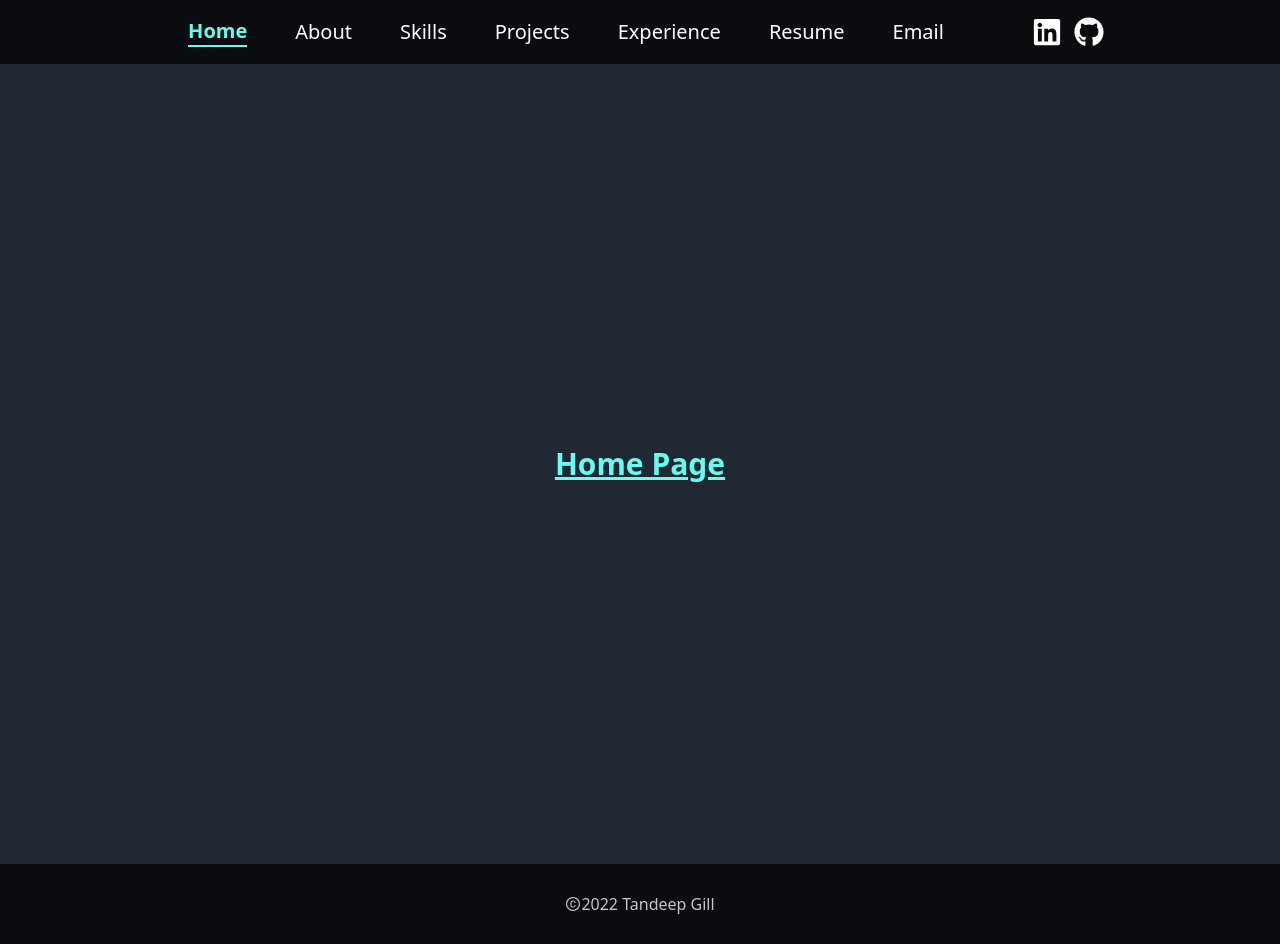
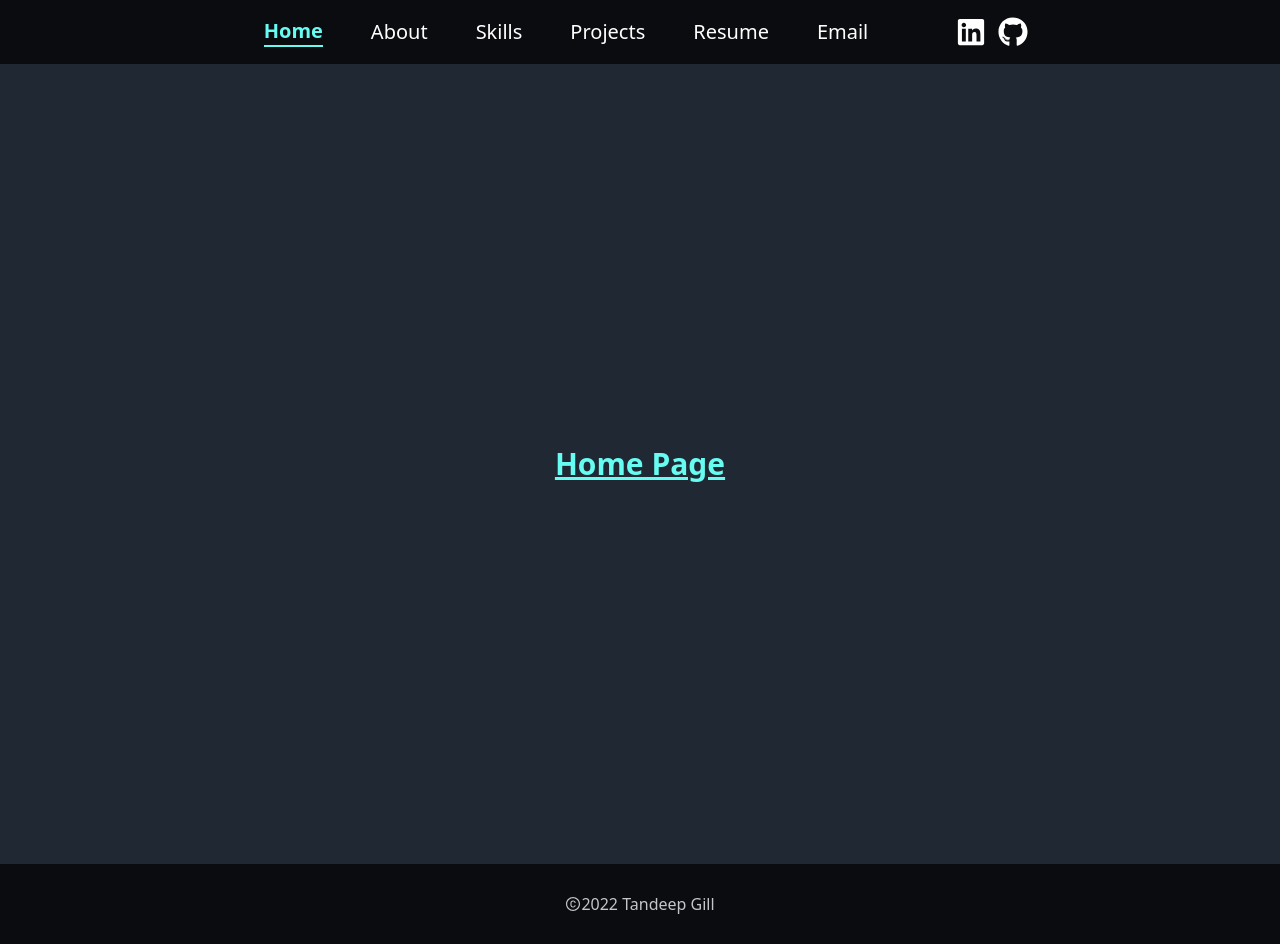
Before and after one commit to TandeepGill/Portfolio, a Next.js app: page / in a window 1280 px wide. Built offline with nearby package versions, Linux system fonts and the light colour scheme; a web font is replaced by a local one.

Commit message:
Removed Experience tab from header.

```diff
--- a/components/layout/header.js
+++ b/components/layout/header.js
@@ -37,11 +37,6 @@ const Header = () => {
       <NavItem
         title={'Projects'}
         route={'/projects'}
-        currentPage={currentPage}
-      />
-      <NavItem
-        title={'Experience'}
-        route={'/experience'}
         currentPage={currentPage}
       />
       <NavItem
```
